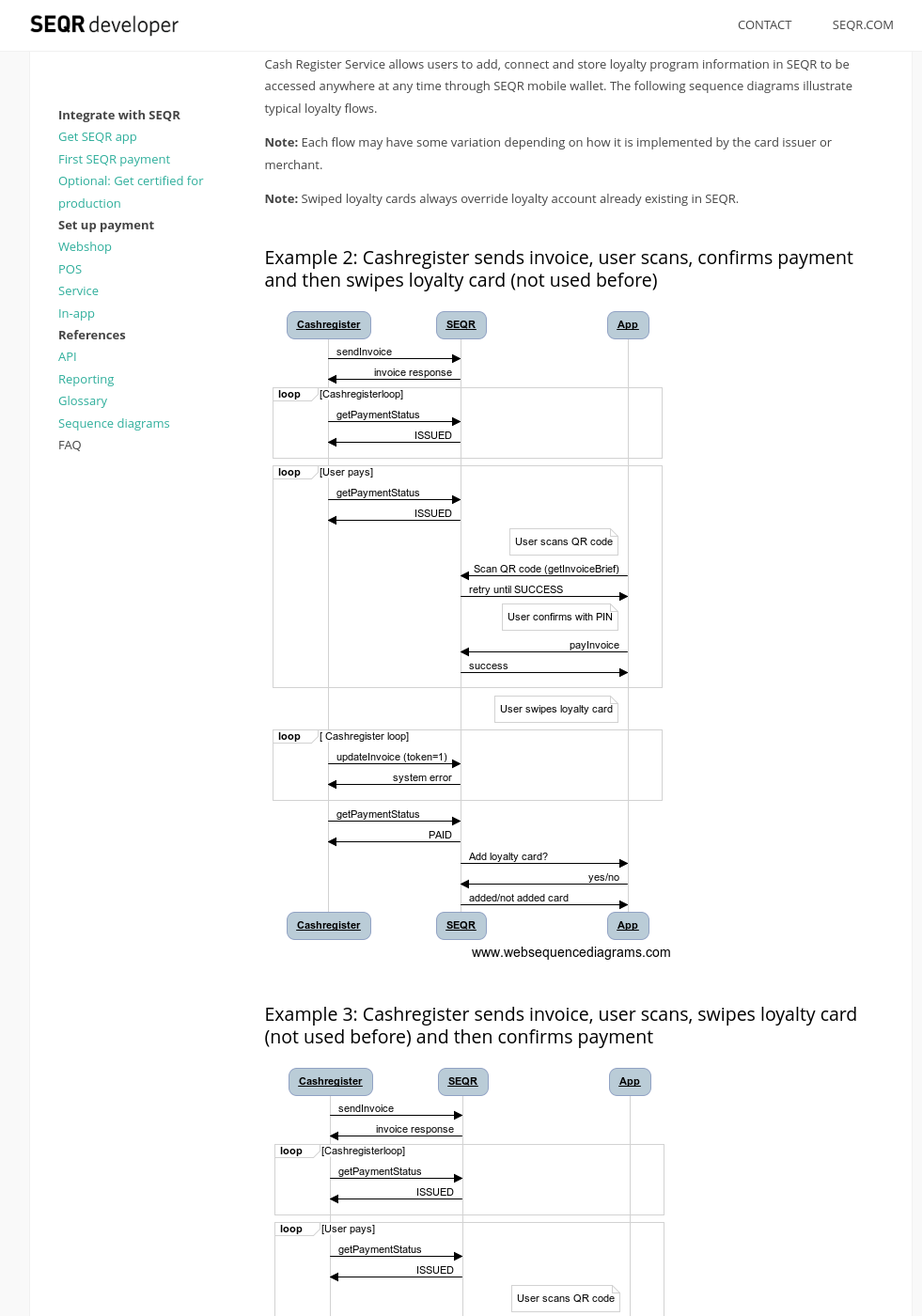
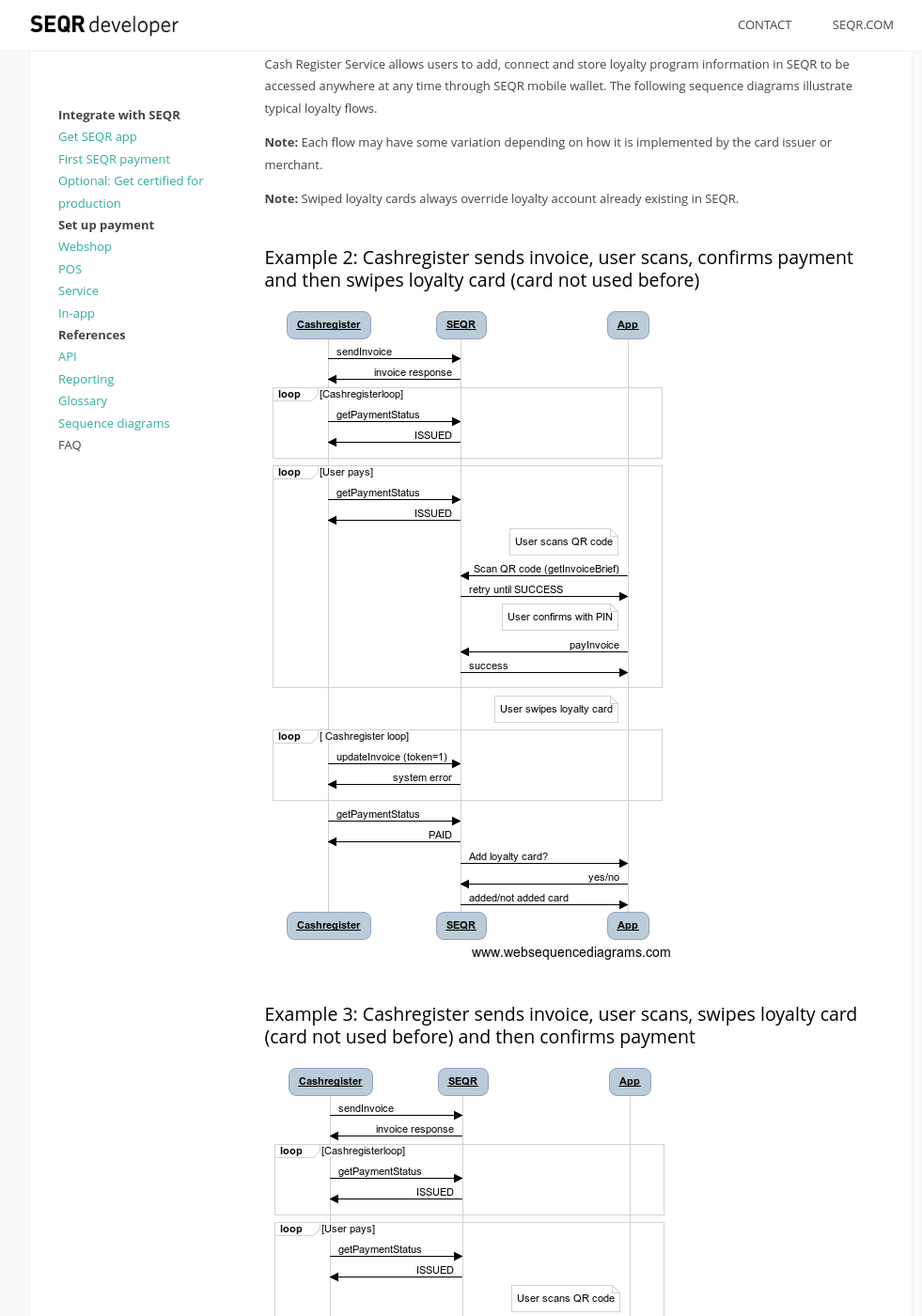
Before and after one commit to SeamlessDistribution/SeamlessDistribution.github.io, a Jekyll site: the page built from merchant/reference/flows.md, in a window 1280 px wide and 1400 px high, scrolled down 728 px. Shown: the whole window at 94% size, without its empty margins (139-1120 px from the left). Built offline with Jekyll 4.4.1, drawn with Linux system fonts in a browser that asks for light colours; some of the changed text lies outside the part shown.

Commit message:
Clarified info for flows

```diff
--- a/merchant/reference/flows.md
+++ b/merchant/reference/flows.md
@@ -26,18 +26,18 @@
 
 
 
-### Example 2: Cashregister sends invoice, user scans, confirms payment and then swipes loyalty card (not used before)
+### Example 2: Cashregister sends invoice, user scans, confirms payment and then swipes loyalty card (card not used before)
 
 <img src="/assets/images/loyalty_send_scan_pay_swipe_140108.png" />
 
 
 
-### Example 3: Cashregister sends invoice, user scans, swipes loyalty card (not used before) and then confirms payment
+### Example 3: Cashregister sends invoice, user scans, swipes loyalty card (card not used before) and then confirms payment
 
 <img src="/assets/images/loyalty_send_scan_swipe_pay_140108.png" />
 
 
-### Example 4: Cashregister sends invoice, user swipes card (not used before), scans and then confirms payment
+### Example 4: Cashregister sends invoice, user swipes card (card not used before), scans and then confirms payment
 
 <img src="/assets/images/loyalty_send_swipe_scan_140109.png" />
 
```
